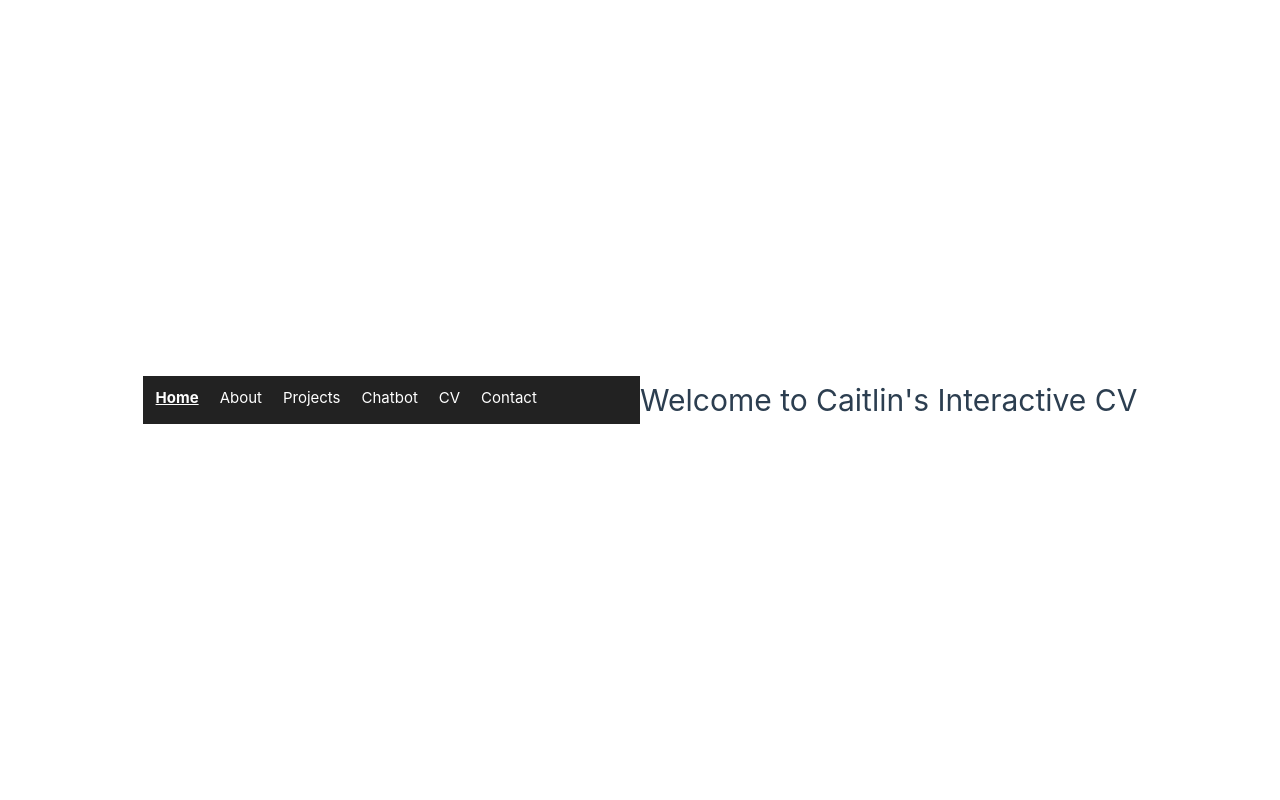
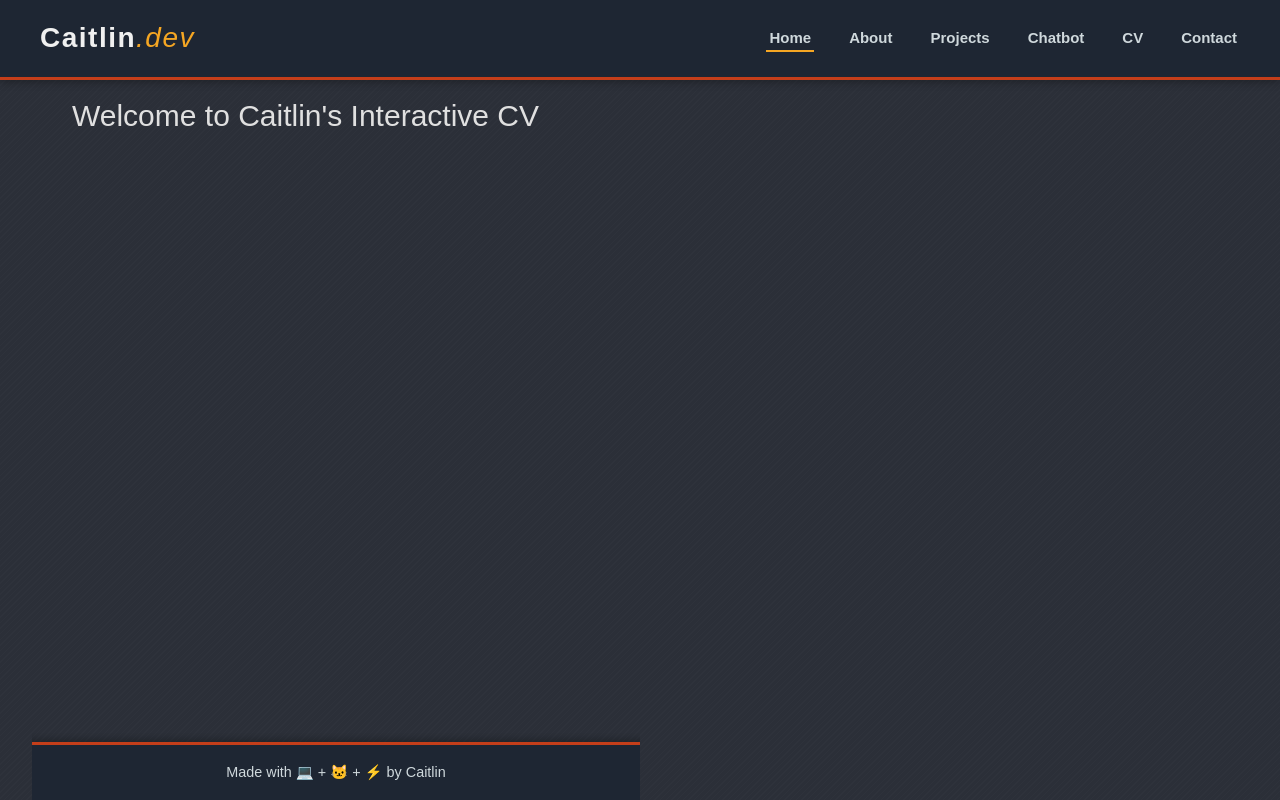
Before and after one commit to clmsgal01/interactive-cv-caitlin, a Vue app in the folder frontend/: page / in a window 1280 px wide. Built offline with nearby package versions, Linux system fonts and the light colour scheme.

Commit message:
NAV bar and Footer added along with background

```diff
--- a/frontend/src/App.vue
+++ b/frontend/src/App.vue
@@ -1,14 +1,13 @@
 <template>
-  <NavBar />
-  <router-view />
+  <Layout />
 </template>
 
 <script>
-import NavBar from './components/NavBar.vue'
+import Layout from './components/Layout.vue'
 
 export default {
   components: {
-    NavBar,
+    Layout,
   },
 }
 </script>
--- a/frontend/src/assets/main.css
+++ b/frontend/src/assets/main.css
@@ -1,9 +1,28 @@
 @import './base.css';
+
+html, body, #app {
+  margin: 0;
+  padding: 0;
+  height: 100%;
+  width: 100%;
+  background-color: #2b2f38; /* or your chosen dark theme color */
+  color: #e0e0e0;
+  font-family: 'Montserrat', sans-serif;
+  overflow-x: hidden;
+  background-image: repeating-linear-gradient(
+  135deg,
+  rgba(255, 255, 255, 0.015) 0px,
+  rgba(255, 255, 255, 0.015) 1px,
+  transparent 1px,
+  transparent 4px
+);
+
+}
 
 #app {
   max-width: 1280px;
   margin: 0 auto;
-  padding: 2rem;
+  padding: 0;
   font-weight: normal;
 }
 
--- /dev/null
+++ b/frontend/src/components/FooterBar.vue
@@ -0,0 +1,24 @@
+<template>
+  <footer class="footer">
+    <p>Made with 💻 + 🐱 + ⚡ by Caitlin</p>
+  </footer>
+</template>
+
+<style>
+.footer {
+  position: relative;
+  width: 100vw;
+  margin-left: calc(-50vw + 50%);
+  margin-right: calc(-50vw + 50%);
+  padding: 1rem 0; /* remove horizontal padding, or handle carefully */
+  background-color: #1e2633;
+  border-top: 3px solid #c43e1a;
+  color: #cfd8dc;
+  text-align: center;
+  font-size: 0.9rem;
+  box-shadow: 0 -2px 8px rgba(0, 0, 0, 0.3);
+  box-sizing: border-box;
+  flex-shrink: 0;
+}
+
+</style>
--- /dev/null
+++ b/frontend/src/components/LayOut.vue
@@ -0,0 +1,39 @@
+<template>
+  <div class="layout">
+    <NavBar />
+    <main class="content">
+      <router-view />
+    </main>
+    <FooterBar />
+  </div>
+</template>
+
+<script>
+import NavBar from '@/components/NavBar.vue'
+import FooterBar from '@/components/FooterBar.vue'
+
+export default {
+  components: {
+    NavBar,
+    FooterBar,
+  },
+}
+</script>
+
+<style scoped>
+.layout {
+  display: flex;
+  flex-direction: column;
+  min-height: 100vh;
+  width: 100%;
+  overflow-x: hidden; /* prevent horizontal scroll bar from rogue 100vw */
+}
+
+.content {
+  flex: 1;
+  width: 100%;
+  padding: 2rem 2.5rem;
+  margin-top: 60px; /* adjust to match your fixed navbar height */
+  box-sizing: border-box;
+}
+</style>
--- a/frontend/src/components/NavBar.vue
+++ b/frontend/src/components/NavBar.vue
@@ -1,7 +1,10 @@
 <template>
-  <nav>
-    <ul>
-      <li><router-link to="/">Home</router-link></li>
+  <nav class="navbar">
+    <div class="nav-left">
+      <span class="logo">Caitlin<span class="logo-highlight">.dev</span></span>
+    </div>
+    <ul class="nav-links">
+      <li><router-link to="/" exact>Home</router-link></li>
       <li><router-link to="/about">About</router-link></li>
       <li><router-link to="/projects">Projects</router-link></li>
       <li><router-link to="/chatbot">Chatbot</router-link></li>
@@ -12,25 +15,77 @@
 </template>
 
 <style scoped>
-nav {
-  background-color: #222;
-  padding: 10px;
+.navbar {
+  width: 100vw;
+  position: fixed;
+  top: 0;
+  left: 0;
+  z-index: 1000;
+
+  display: flex;
+  justify-content: space-between;
+  align-items: center;
+  padding: 1rem 2.5rem;
+  background-color: #1e2633;
+  border-bottom: 3px solid #c43e1a;
+  box-shadow: 0 2px 8px rgba(0, 0, 0, 0.3);
+  font-family: 'Montserrat', sans-serif;
+  box-sizing: border-box;
 }
-ul {
+
+
+.logo {
+  font-weight: 700;
+  font-size: 1.75rem;
+  color: #f0f0f0;
+  letter-spacing: 1.5px;
+  user-select: none;
+}
+
+.logo-highlight {
+  color: #f5a623; /* golden accent */
+  font-style: italic;
+}
+
+.nav-links {
   list-style: none;
   display: flex;
-  gap: 15px;
+  gap: 2rem;
   margin: 0;
   padding: 0;
 }
-li {
+
+.nav-links a {
+  position: relative;
+  color: #cfd8dc; /* light gray-blue */
+  font-weight: 600;
+  text-decoration: none;
+  padding-bottom: 4px;
+  transition: color 0.25s ease, border-color 0.25s ease;
 }
-a {
-  color: white;
-  text-decoration: none;
+
+.nav-links a::after {
+  content: '';
+  position: absolute;
+  width: 0%;
+  height: 2px;
+  bottom: 0;
+  left: 0;
+  background-color: #f5a623;
+  transition: width 0.3s ease;
+  border-radius: 2px;
 }
-a.router-link-exact-active {
-  font-weight: bold;
-  text-decoration: underline;
+
+.nav-links a:hover {
+  color: #f5a623;
+}
+
+.nav-links a:hover::after {
+  width: 100%;
+}
+
+.router-link-exact-active {
+  color: #f5a623;
+  border-bottom: 2px solid #f5a623;
 }
 </style>
```
